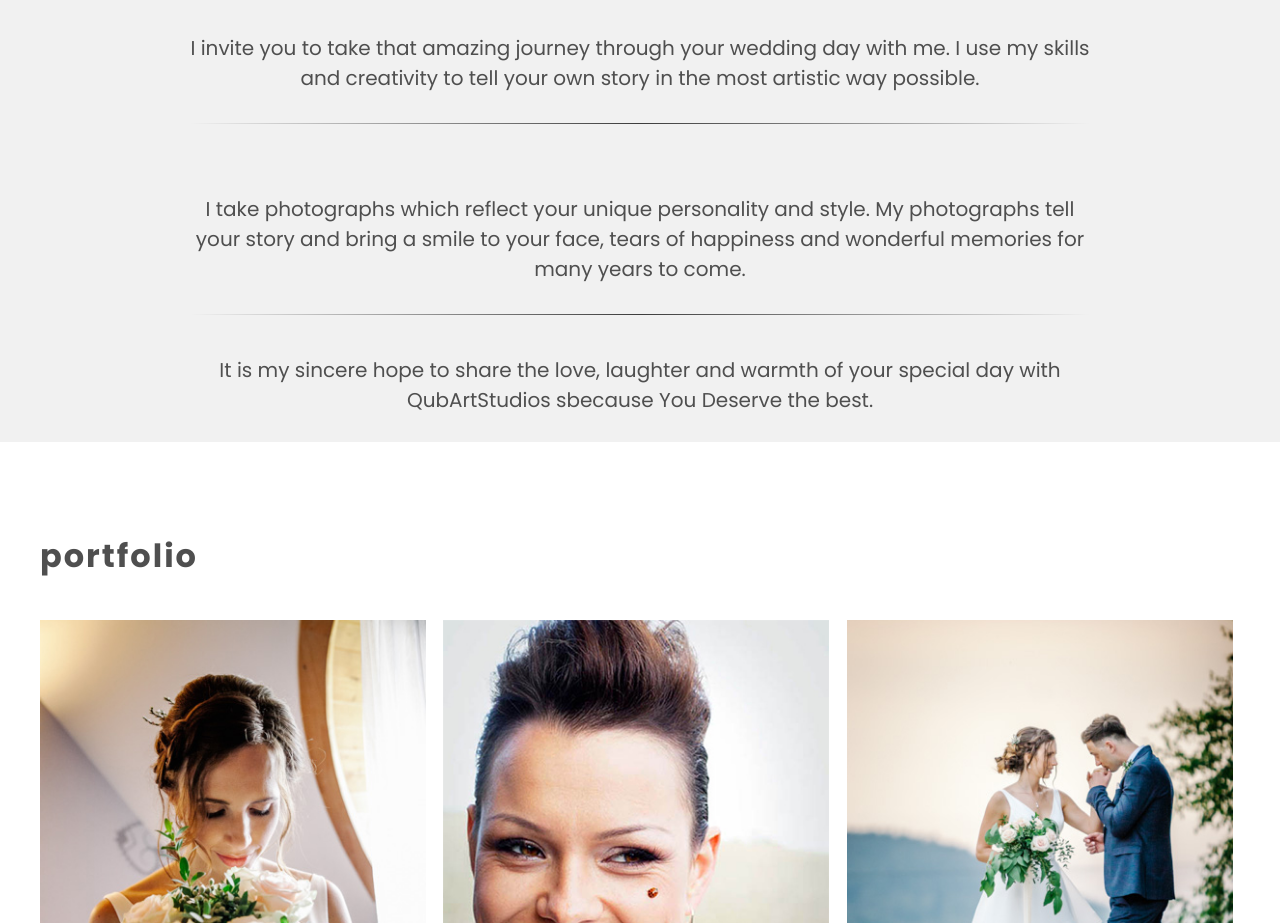
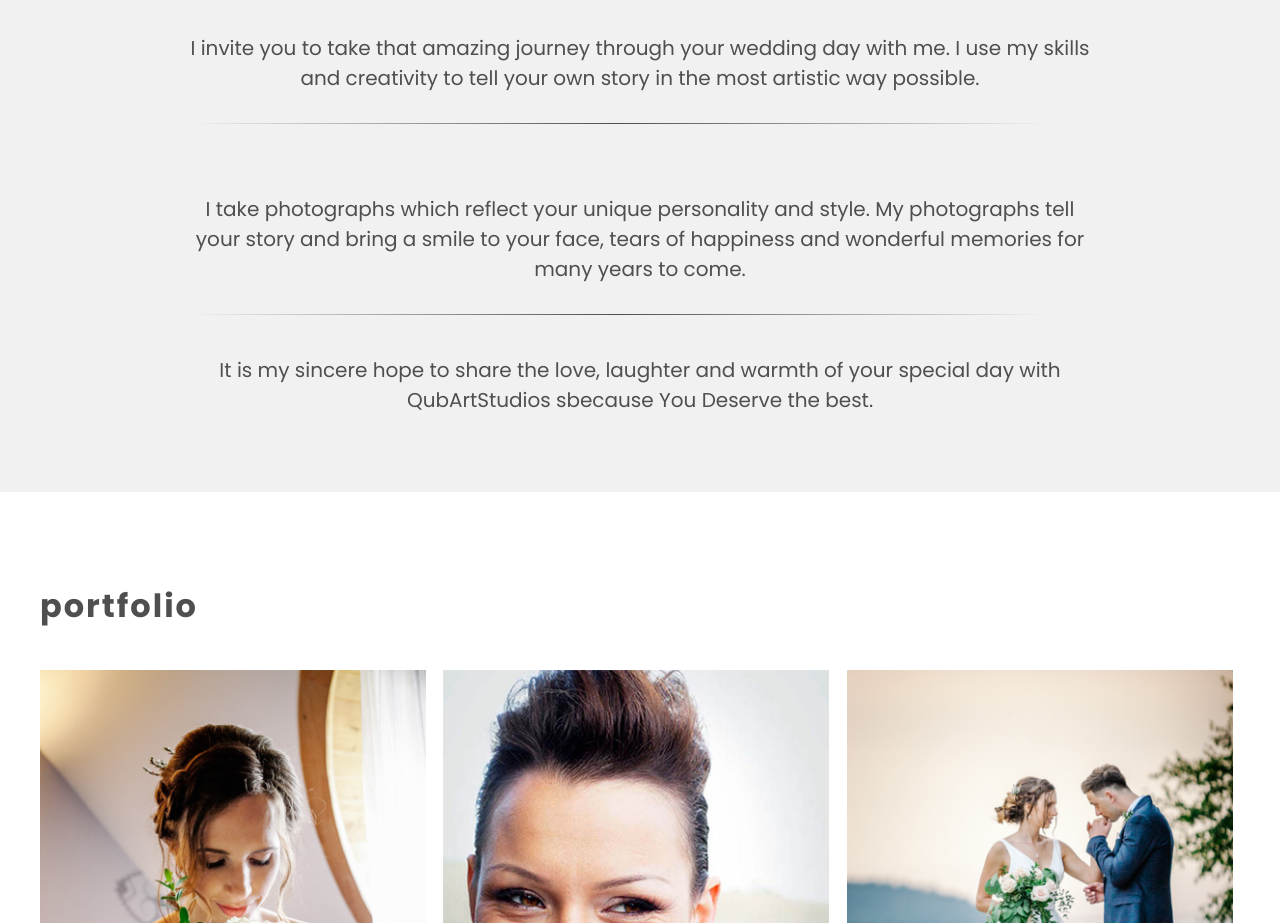
Before and after one commit to lukaszkukla/qubartstudios, a plain HTML site: page index.html in a window 1280 px wide. Shown: the part 1018-1941 px from the top of the page. Drawn offline with Linux system fonts and the light colour scheme.

Commit message:
style: change hr tag in ethos section to div and style

```diff
--- a/assets/css/style.css
+++ b/assets/css/style.css
@@ -5,6 +5,7 @@
     --light-grey: #f1f1f1;
     --light-grey-transparent: #f1f1f170;
     --white: #fff;
+    --black: #000;
 }
 
 * {
@@ -29,6 +30,13 @@ body {
 a {
     text-decoration: none;
     color: var(--grey);
+}
+
+.horizontal-divider {
+    content: "";
+	width: 95%;
+	height: 1px;
+	background: linear-gradient(to right, transparent, var(--grey), transparent);
 }
 
 .wrapper {
@@ -181,7 +189,7 @@ a .scroll-down:hover {
 
 #ethos {
     width: 100%;
-    height: 60rem;
+    height: 65rem;
     background-color: var(--light-grey);
     padding-bottom: 6rem;
 }
@@ -210,6 +218,10 @@ a .scroll-down:hover {
     max-width: 90rem;
     text-align: center;
     font-size: 2rem;
+}
+
+.ethos-content-bottom {
+    padding-bottom: 3rem;
 }
 
 .ethos-content p {
--- a/index.html
+++ b/index.html
@@ -60,7 +60,7 @@
                         my skills and
                         creativity to tell your own story in the most artistic way possible.
                     </p>
-                    <hr>
+                    <div class="horizontal-divider"></div>
                 </div>
 
                 <div class="ethos-content">
@@ -68,10 +68,10 @@
                         photographs tell your story and
                         bring a smile to your face, tears of happiness and wonderful memories for many years to come.
                     </p>
-                    <hr>
+                    <div class="horizontal-divider"></div>
                 </div>
 
-                <div class="ethos-content">
+                <div class="ethos-content ethos-content-bottom">
                     <p>It is my sincere hope to share the love, laughter and warmth of your special
                         day
                         with QubArtStudios
```
